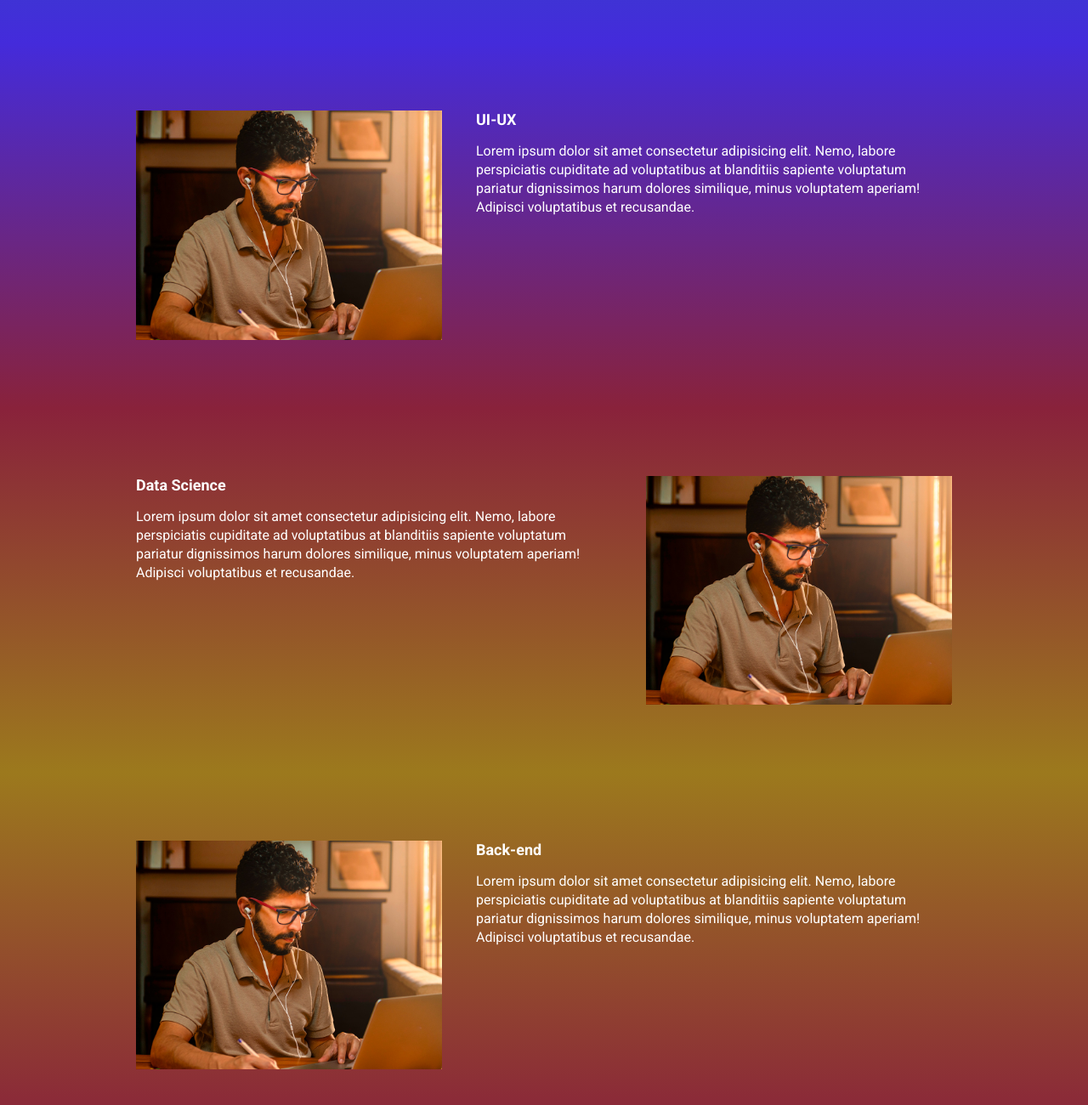
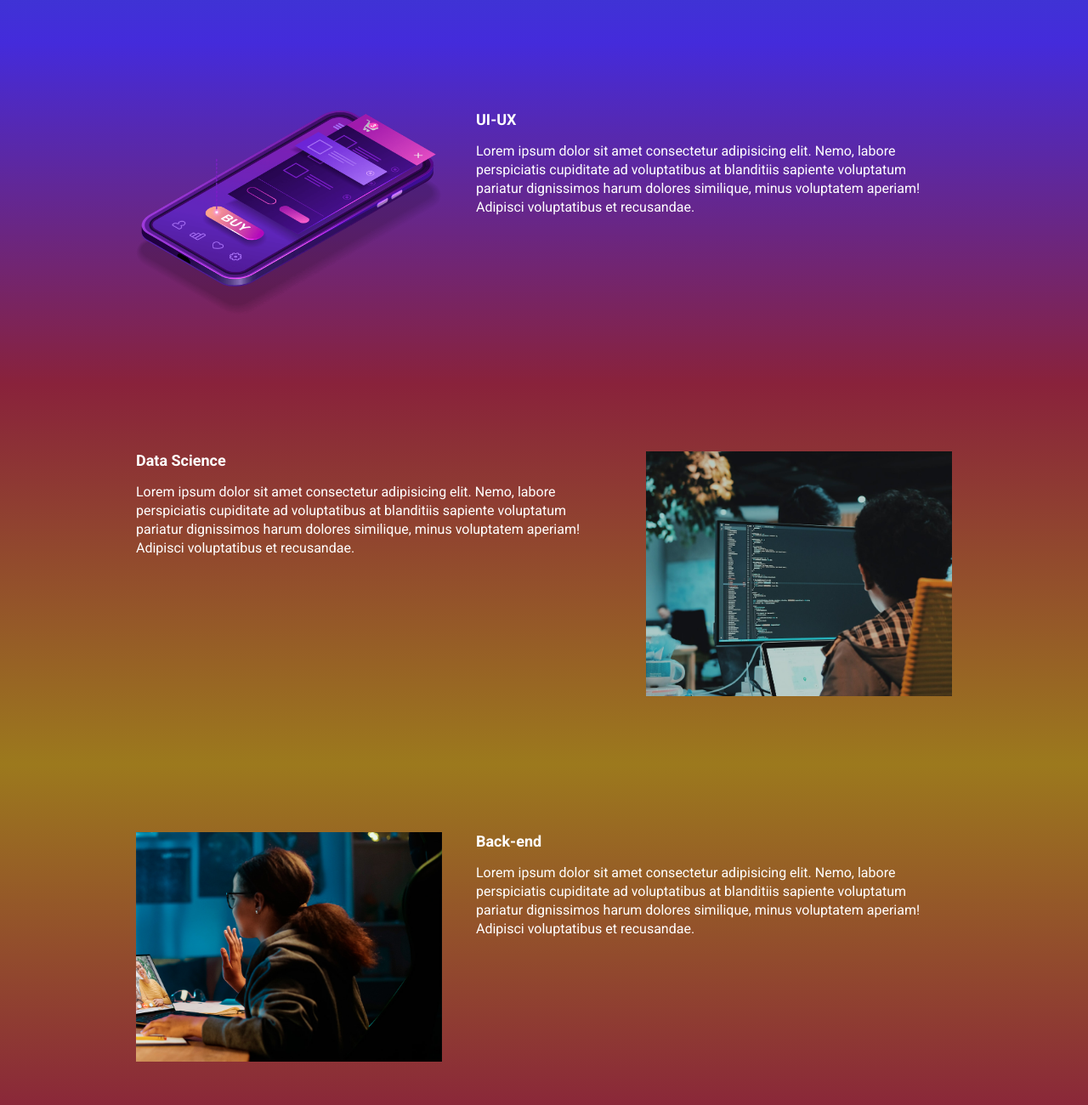
Before and after one commit to gabrielassenato/ebac_tech_talks, a website built with Parcel: page src/index.html in a window 1280 px wide. Shown: the part 940-2240 px from the top of the page at 85% size. Built offline with nearby package versions, Linux system fonts and the light colour scheme.

Commit message:
atualizando as imagens

```diff
--- a/src/index.html
+++ b/src/index.html
@@ -61,7 +61,7 @@
                     Lorem ipsum dolor sit amet consectetur adipisicing elit. Nemo, labore perspiciatis cupiditate ad voluptatibus at blanditiis sapiente voluptatum pariatur dignissimos harum dolores similique, minus voluptatem aperiam! Adipisci voluptatibus et recusandae.
                 </p>
             </div>
-            <img class="event__image" src="images/frontend.png" alt="Front-end">
+            <img class="event__image" src="images/ui-ux.png" alt="Ui e Ux">
         </div>
     </section>
     <section class="event event--data-science">
@@ -72,7 +72,7 @@
                     Lorem ipsum dolor sit amet consectetur adipisicing elit. Nemo, labore perspiciatis cupiditate ad voluptatibus at blanditiis sapiente voluptatum pariatur dignissimos harum dolores similique, minus voluptatem aperiam! Adipisci voluptatibus et recusandae.
                 </p>
             </div>
-            <img class="event__image" src="images/frontend.png" alt="Front-end">
+            <img class="event__image" src="images/data.png" alt="Data Science">
         </div>
     </section>
     <section class="event event--backend event--image-left">
@@ -83,7 +83,7 @@
                     Lorem ipsum dolor sit amet consectetur adipisicing elit. Nemo, labore perspiciatis cupiditate ad voluptatibus at blanditiis sapiente voluptatum pariatur dignissimos harum dolores similique, minus voluptatem aperiam! Adipisci voluptatibus et recusandae.
                 </p>
             </div>
-            <img class="event__image" src="images/frontend.png" alt="Front-end">
+            <img class="event__image" src="images/backend.png" alt="Back-end">
         </div>
     </section>
 
```
